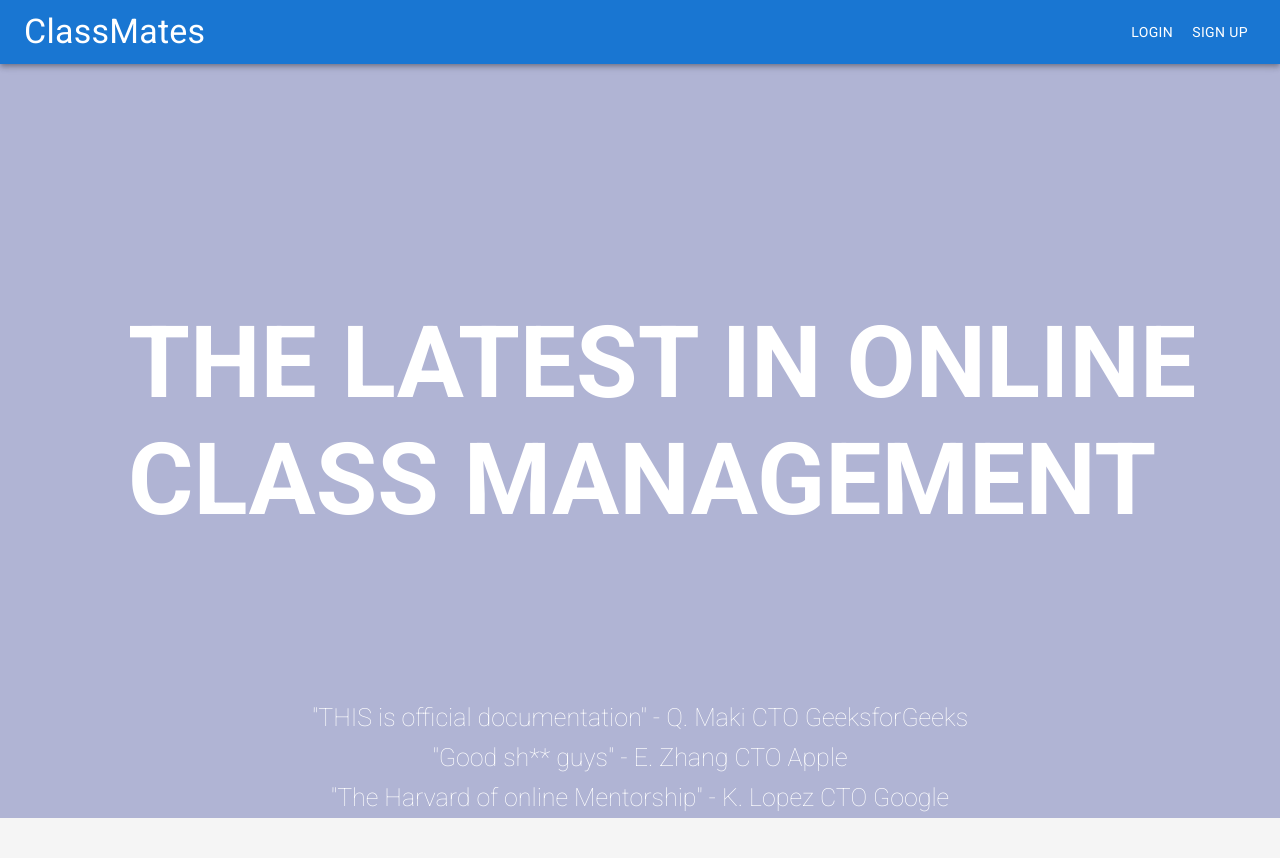
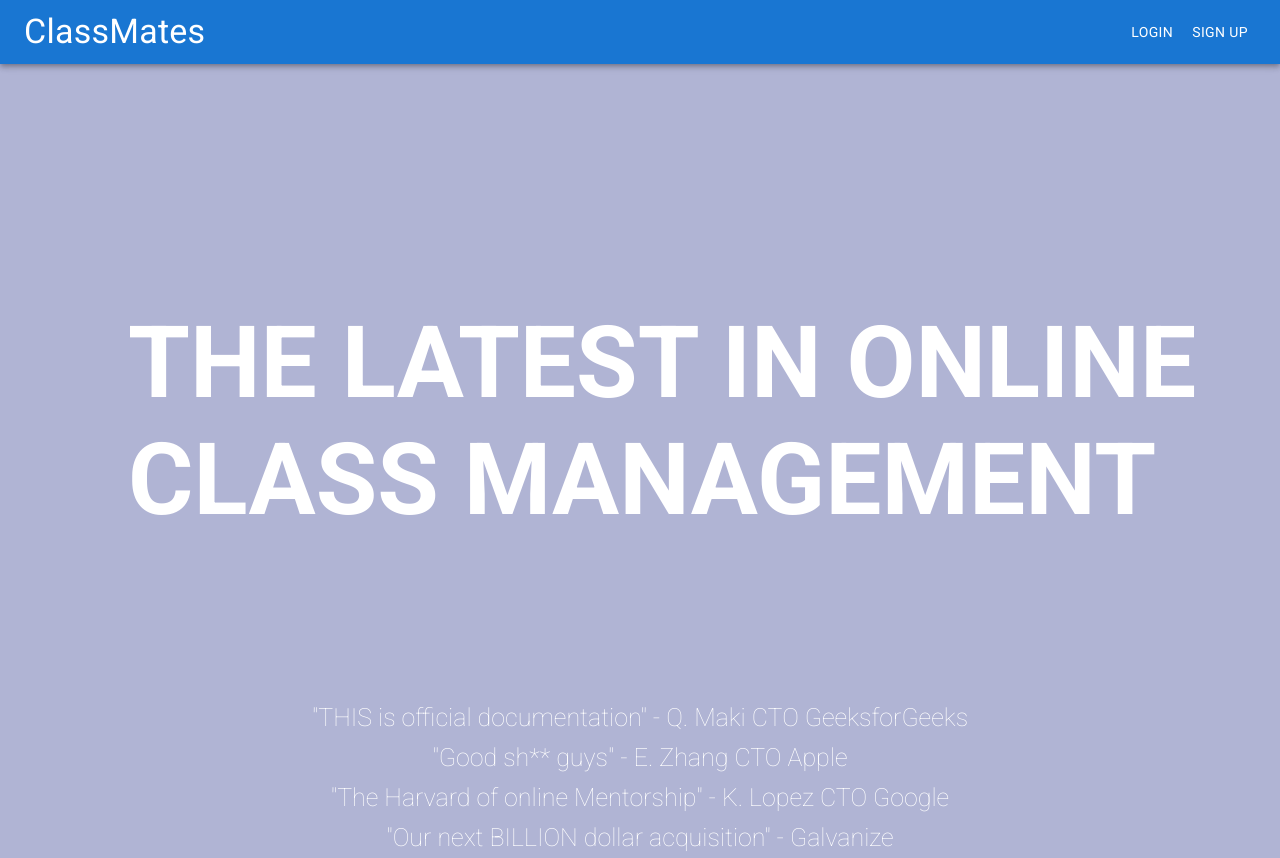
Before and after one commit to tiffanyyv/classmates, a Next.js app: page / in a window 1280 px wide. Before the commit the page ends 818 px from the top, so only its background shows below. Built offline with nearby package versions, Linux system fonts and the light colour scheme; no server answers.

Commit message:
Code cleanup

```diff
--- a/components/features/ProfileView/ProfileMenu.js
+++ b/components/features/ProfileView/ProfileMenu.js
@@ -6,7 +6,7 @@ import { Tooltip, IconButton, Typography } from '@mui/material';
 import { Avatar, Menu, MenuItem } from '@mui/material';
 
 import styles from '../../../utils/styles/NavLayoutStyles/SideBar.module.css';
-import defaultProfilePic from '../../../utils/constants';
+import { defaultProfilePic } from '../../../utils/constants';
 import { useAuthContext } from '../../../utils/context/AuthProvider'
 
 
--- a/pages/index.js
+++ b/pages/index.js
@@ -31,6 +31,7 @@ export default function LandingPage() {
         <h7>"THIS is official documentation" - Q. Maki CTO GeeksforGeeks</h7>
         <h7>"Good sh** guys" - E. Zhang CTO Apple</h7>
         <h7>"The Harvard of online Mentorship" - K. Lopez CTO Google</h7>
+        <h7>"Our next BILLION dollar acquisition" - Galvanize</h7>
       </div>
     </div>
   )
```
Also changed, not shown: components/MyCourses/MyCourses.js (+7 -7 lines).
